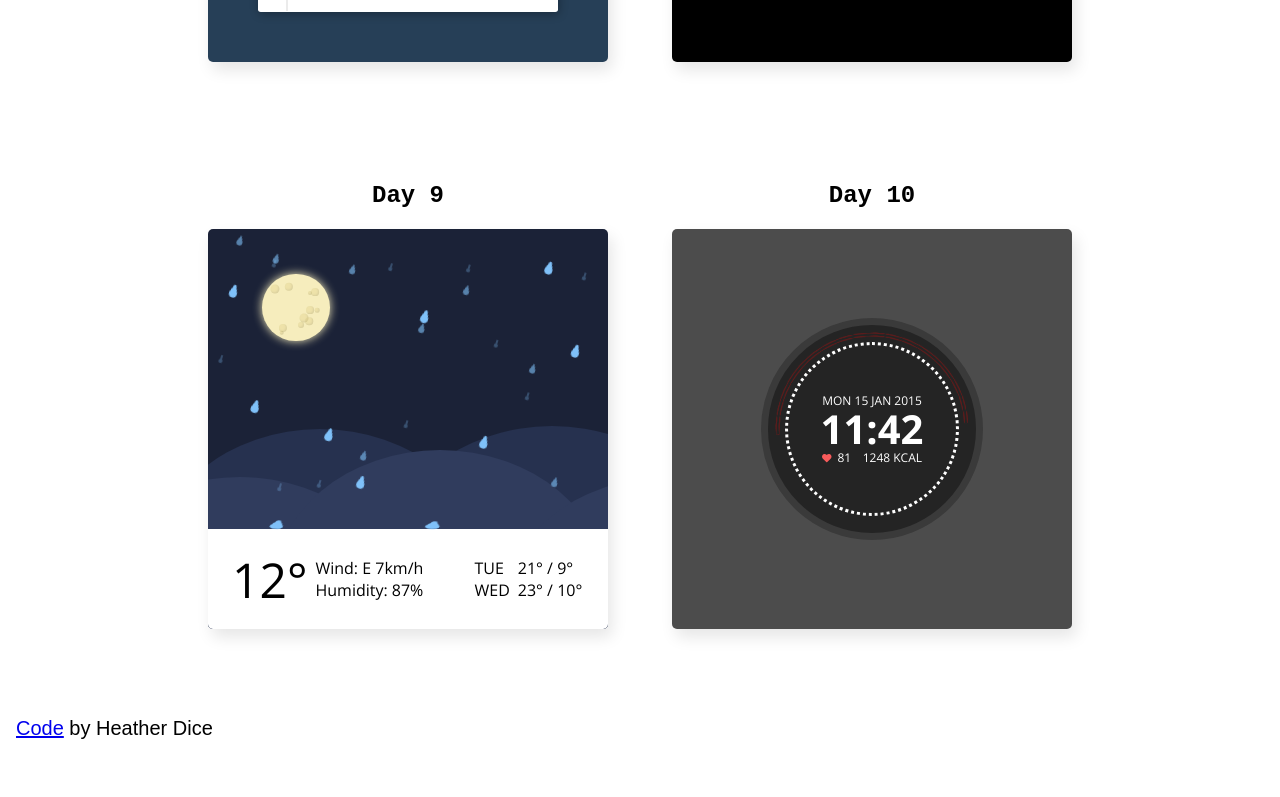
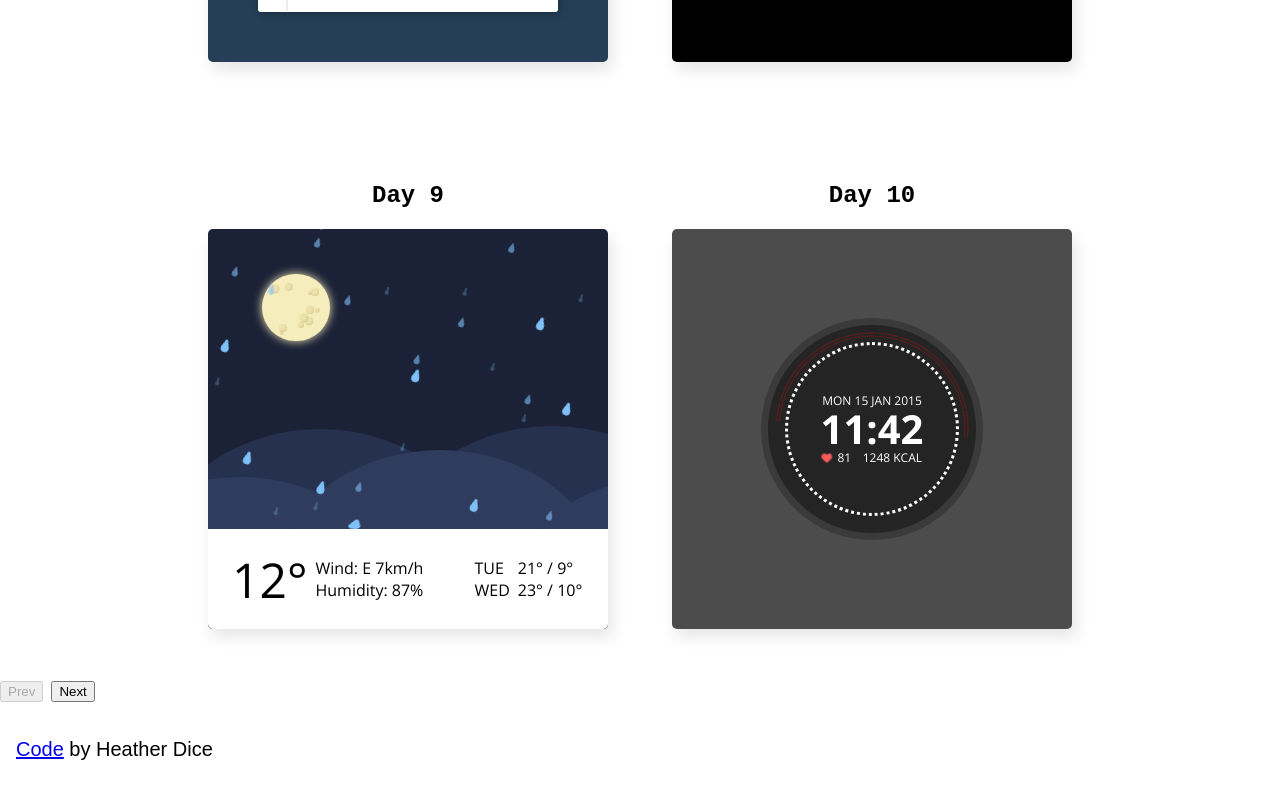
Before and after one commit to heatherdice/100_days_css, a React (Create React App) app: page / in a window 1280 px wide. Shown: the part 3045-3842 px from the top of the page. Before the commit the page ends 3821 px from the top, so only its background shows below. Built offline with nearby package versions, Linux system fonts and the light colour scheme.

Commit message:
Initial add of pagination

```diff
--- a/src/App.js
+++ b/src/App.js
@@ -5,6 +5,7 @@ import Navbar from "./components/Navbar";
 import Hero from "./components/Hero";
 import About from "./components/About";
 import Days from "./components/Days";
+import Pagination from "./components/Pagination";
 
 export default function App() {
     // set initial alert state to true
@@ -31,6 +32,10 @@ export default function App() {
                 <Days />
             </Element>
 
+            <Element name="pagination">
+                <Pagination />
+            </Element>
+
             <Element name="learn-more">
                 <footer>
                     <p className="footer-text">
--- a/src/components/Navbar.js
+++ b/src/components/Navbar.js
@@ -1,7 +1,6 @@
 import React, { useState, useLayoutEffect, useEffect, useCallback } from "react";
 import _ from "lodash";
 import { Link } from 'react-scroll';
-// import { NavLink } from "react-router-dom";
 import "../styles/Navbar.css";
 import cssLogo from "../assets/images/cssLogo.ico";
 import Hamburger from "./Hamburger";
--- /dev/null
+++ b/src/components/Pagination.js
@@ -0,0 +1,49 @@
+import React, { useState } from "react";
+
+export default function Pagination({ totalItems, itemsPerPage = 10 }) {
+    const [currentPage, setCurrentPage] = useState(1);
+    const totalPages = Math.ceil(totalItems / itemsPerPage);
+
+    const handlePageChange = (page) => {
+        if (page >= 1 && page <= totalPages) {
+        setCurrentPage(page);
+        }
+    };
+
+    const getPageNumbers = () => {
+        const pages = [];
+        const maxVisible = 5;
+        let start = Math.max(1, currentPage - 2);
+        let end = Math.min(totalPages, start + maxVisible - 1);
+
+        if (end - start < maxVisible - 1) {
+        start = Math.max(1, end - maxVisible + 1);
+        }
+
+        for (let i = start; i <= end; i++) pages.push(i);
+        return pages;
+    };
+
+    return (
+        <nav aria-label="Pagination" style={{ display: "flex", gap: "8px", alignItems: "center" }}>
+            <button onClick={() => handlePageChange(currentPage - 1)} disabled={currentPage === 1}>
+                Prev
+            </button>
+
+            {getPageNumbers().map((page) => (
+                <button
+                    key={page}
+                    onClick={() => handlePageChange(page)}
+                    aria-current={page === currentPage ? "page" : undefined}
+                    style={{ fontWeight: page === currentPage ? "bold" : "normal" }}
+                >
+                {page}
+                </button>
+            ))}
+
+            <button onClick={() => handlePageChange(currentPage + 1)} disabled={currentPage === totalPages}>
+                Next
+            </button>
+        </nav>
+    )
+}
```
